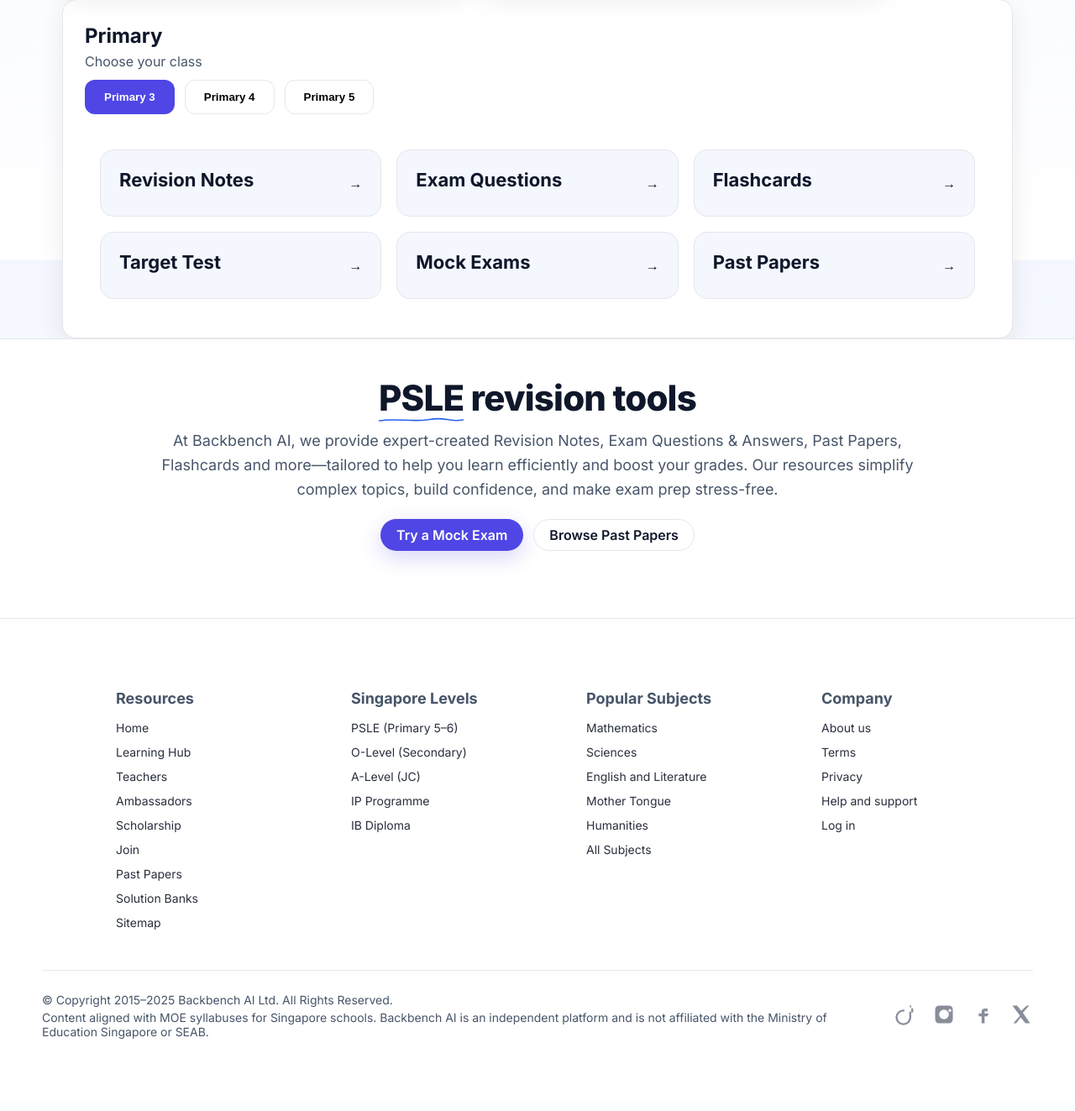
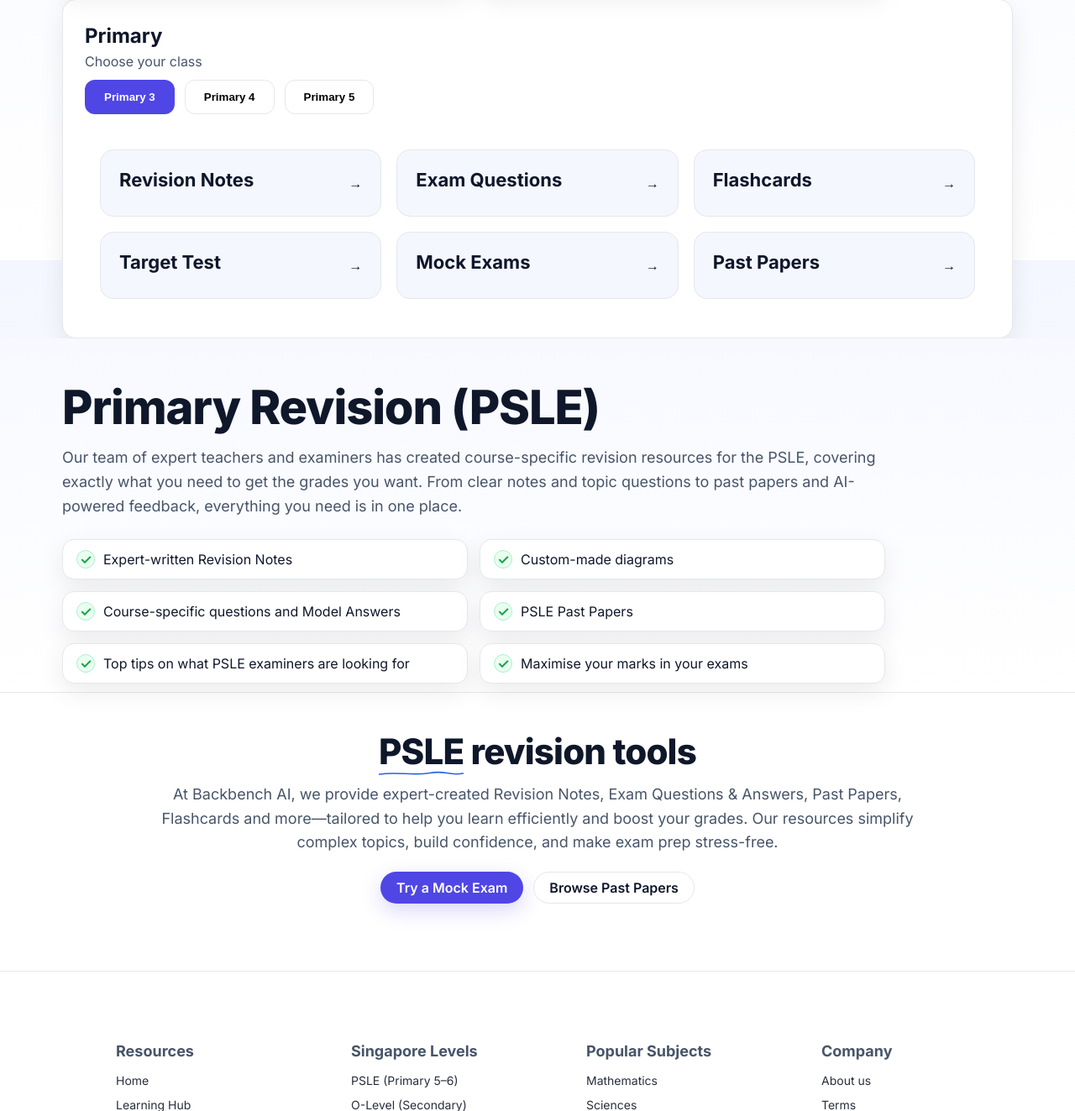
Before and after one commit to ponp1234/backbencher, a Flask app: page /level/primary in a window 1280 px wide. Shown: the part 490-1813 px from the top of the page at 84% size. Before the commit the page ends 1727 px from the top, so only its background shows below. Run offline with Flask 3, Linux system fonts and the light colour scheme; parts of the project's set-up code (start-up, migrations or seed data) failed here and were passed over.

Commit message:
modified

```diff
--- a/templates/level.html
+++ b/templates/level.html
@@ -46,6 +46,24 @@
       </div>
     </section>
   </div>
+
+<section class="level-intro">
+  <div class="container">
+    <h1 class="level-title">{{ intro_heading }}</h1>
+    <p class="level-blurb">{{ intro_blurb }}</p>
+
+    <div class="pill-grid">
+      {% for text in intro_bullets %}
+      <div class="pill">
+        <span class="check" aria-hidden="true">✓</span>
+        <span>{{ text }}</span>
+      </div>
+      {% endfor %}
+    </div>
+  </div>
+</section>
+
+
 </main>
 
 {# Bottom encouragement block with CTAs #}
```
